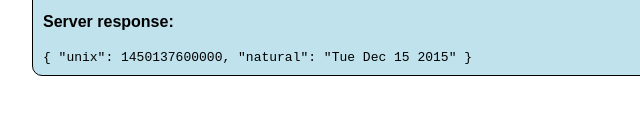
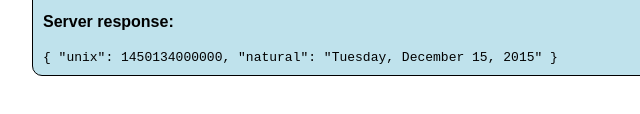
Before and after one commit to andr-pash/timestamp-fcc, a website: page public/index.html in a window 1280 px wide. Shown: the part 378-492 px from the top of the page, 117-757 px from the left. Drawn offline with Linux system fonts and the light colour scheme.

Commit message:
example correction

```diff
--- a/public/index.html
+++ b/public/index.html
@@ -15,7 +15,7 @@
     <code>https://ts-fcc.herokuapp.com/api/December%2015,%202015</code> <br>
     <code>https://ts-fcc.herokuapp.com/api/1450137600000</code>
     <p><strong>Server response:</strong></p>
-    <code>{ "unix": 1450137600000, "natural": "Tue Dec 15 2015" }</code> <br>
+    <code>{ "unix": 1450134000000, "natural": "Tuesday, December 15, 2015" }</code> <br>
   </div>
 </body>
 
```
